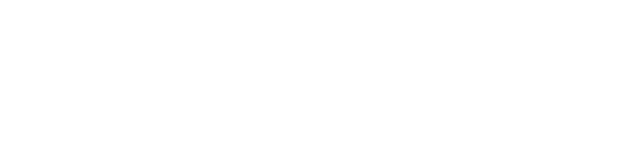
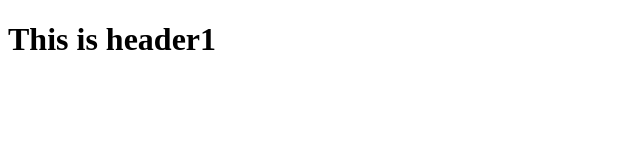
Before and after one commit to N0015507/Git_exercise, a plain HTML site: page index.html in a window 1280 px wide. Shown: the whole page, without its empty margins (0-640 px from the left). Drawn offline with Linux system fonts and the light colour scheme.

Commit message:
adding a heading to website

```diff
--- a/index.html
+++ b/index.html
@@ -4,5 +4,5 @@
     <title></title>
 </head>
 <body>
-
+<h1>This is header1</h>
 </body>
```
